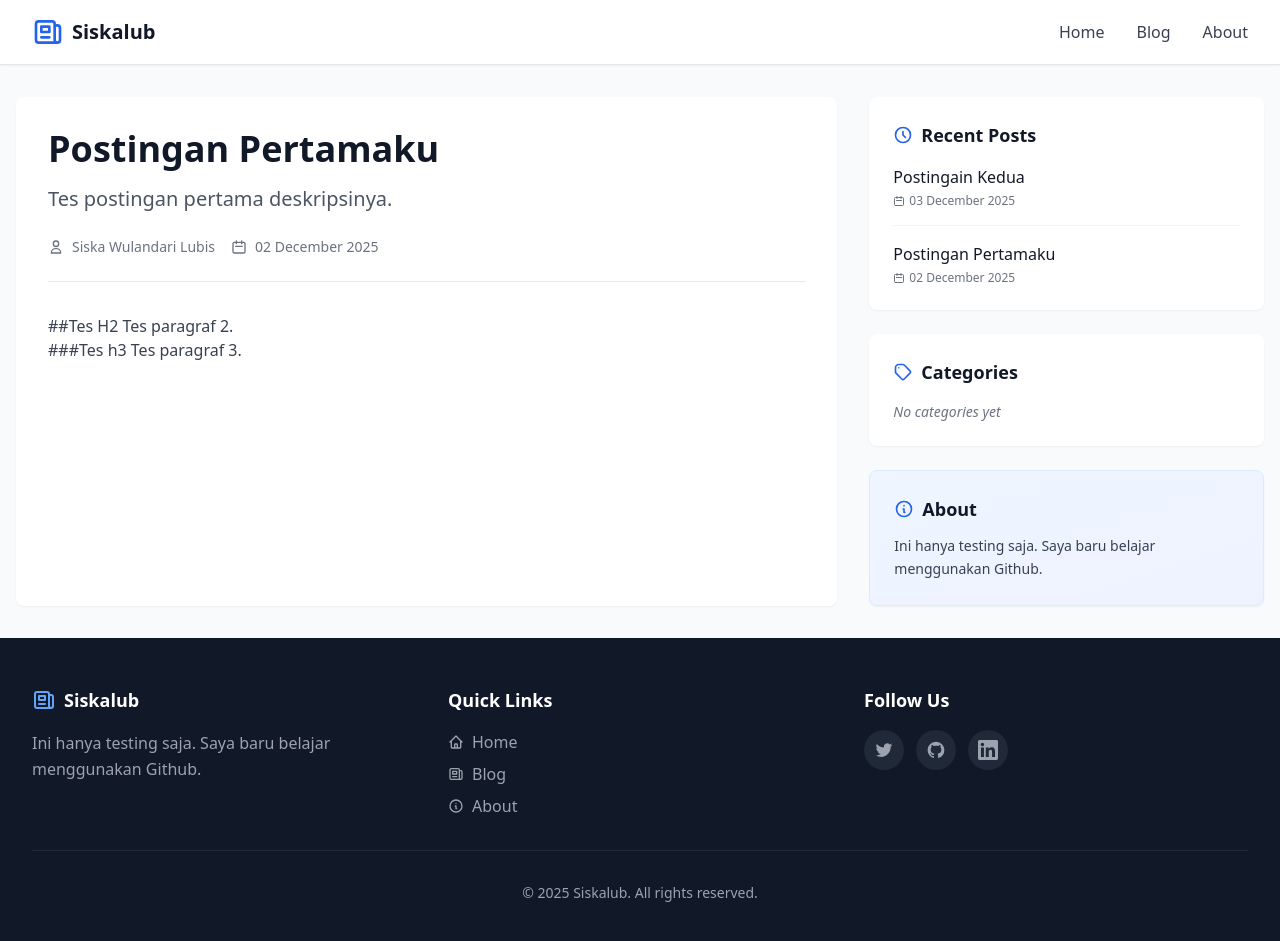
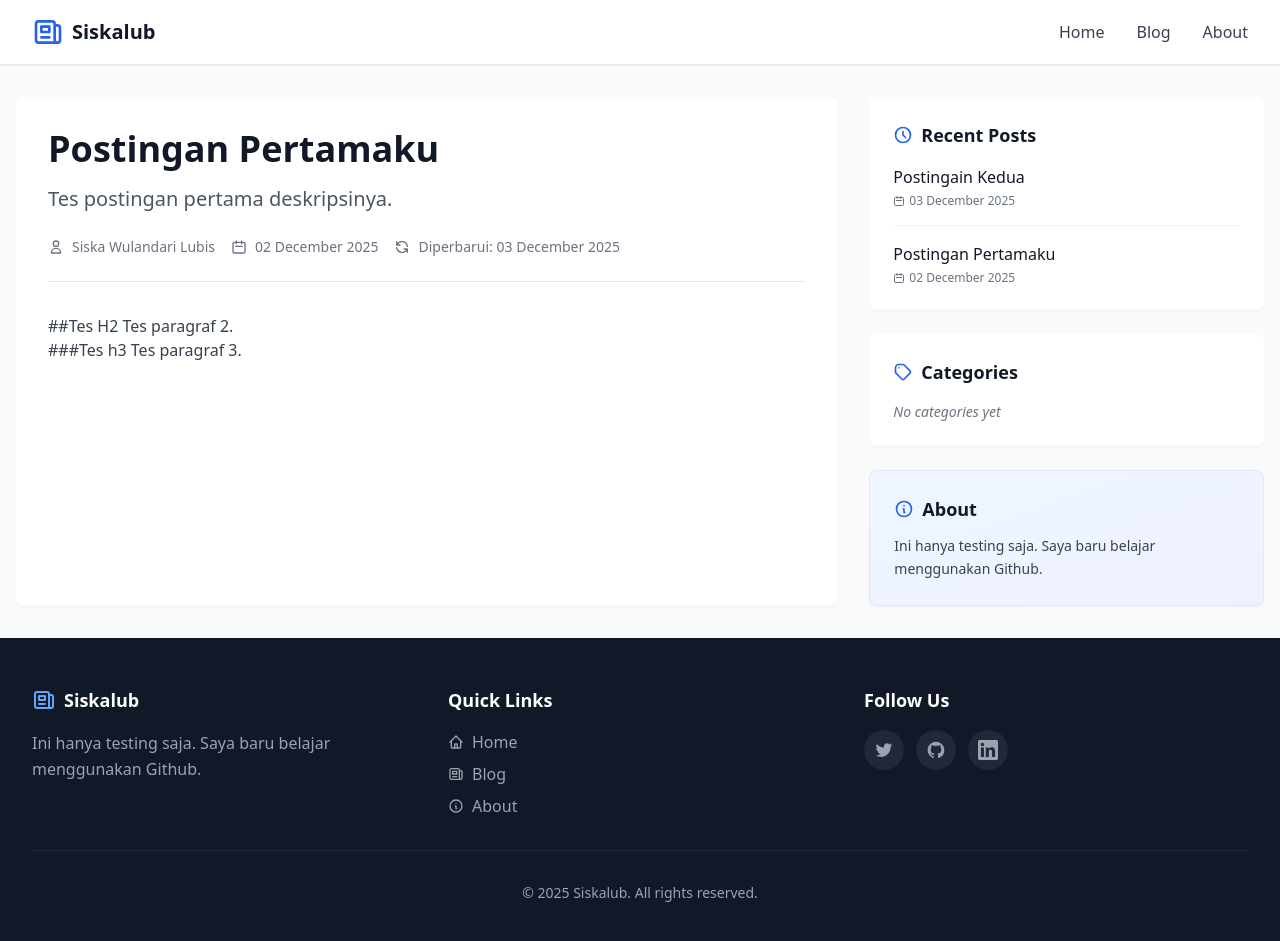
Before and after one commit to lubisrezanoprial/siskalub, a Jekyll site: the page built from _posts/2025-12-02-postingan-pertamaku.md, in a window 1280 px wide and 951 px high. Shown: the top 941 px of the window. Built offline with Jekyll 4.4.1, drawn with Linux system fonts in a browser that asks for light colours; nearby versions of some CDN libraries.

Commit message:
Update 2025-12-02-postingan-pertamaku.md

```diff
--- a/_posts/2025-12-02-postingan-pertamaku.md
+++ b/_posts/2025-12-02-postingan-pertamaku.md
@@ -4,6 +4,7 @@ title: "Postingan Pertamaku"
 description: "Tes postingan pertama deskripsinya."
 author: "Siska Wulandari Lubis"
 date: 2025-12-02
+updated: 2025-12-03
 
 sidebar: true
 permalink: /blog/postingan-pertamaku/
```
